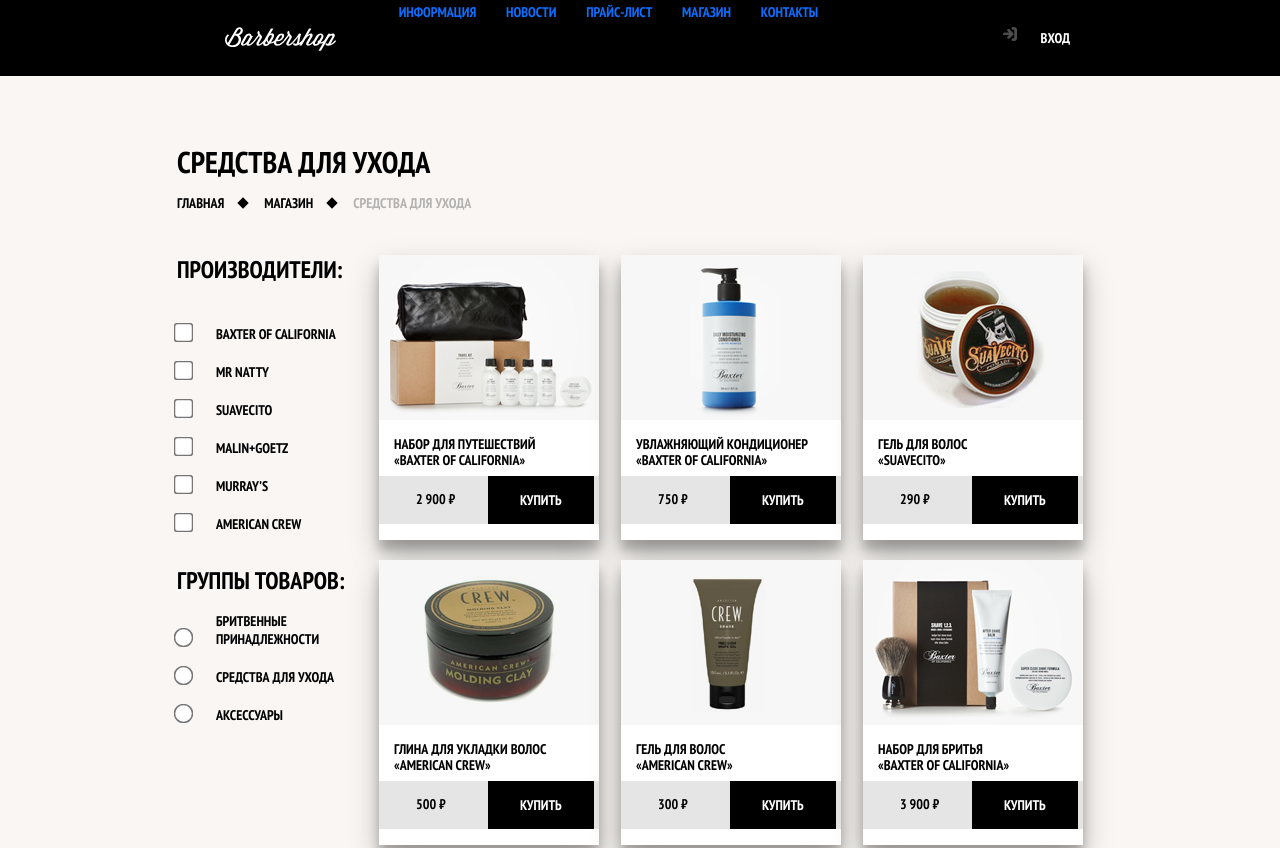
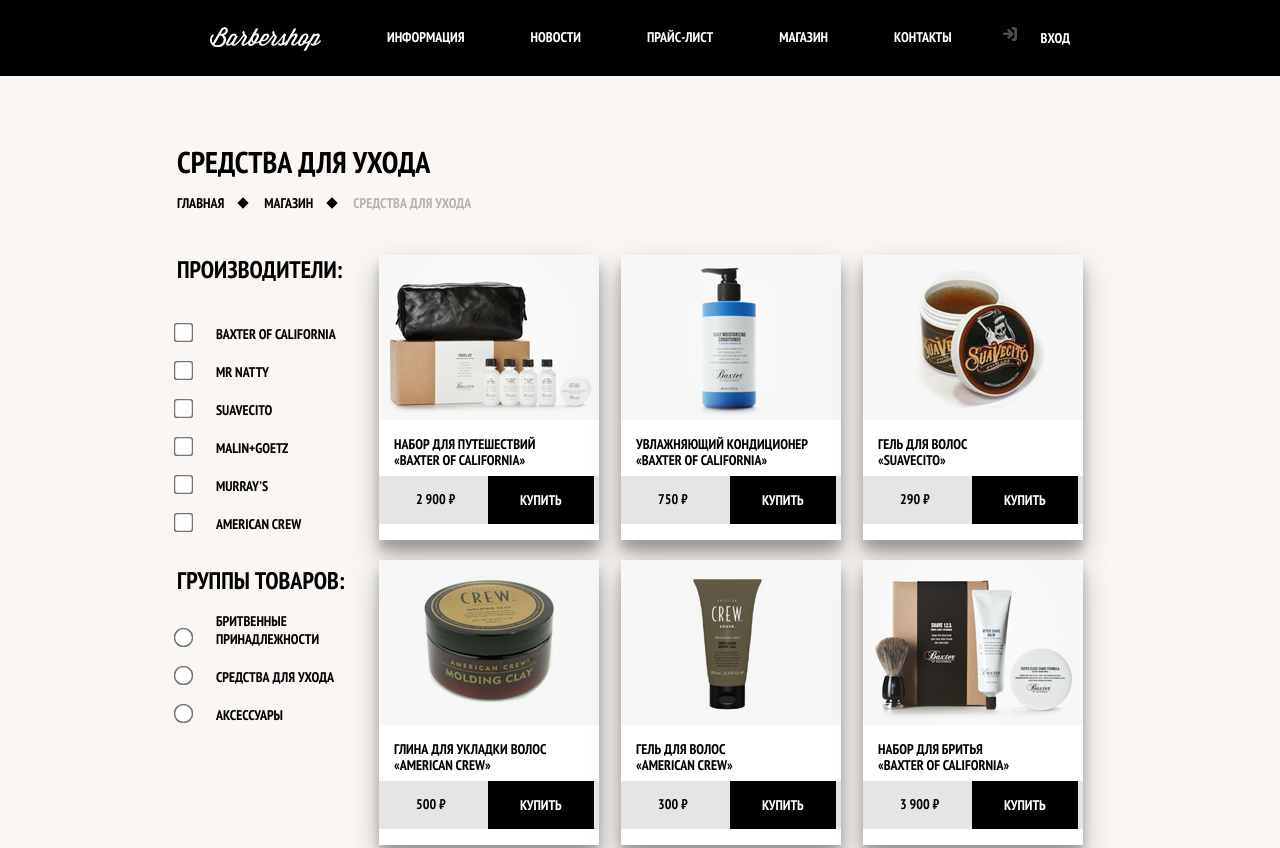
Before and after one commit to Daosima/barbershop, a plain HTML site: page shop.html in a window 1280 px wide. Shown: the top 848 px of the page. Drawn offline with Linux system fonts and the light colour scheme.

Commit message:
fix bug of shop page to navbar menu

```diff
--- a/css/sass/style.sass
+++ b/css/sass/style.sass
@@ -677,7 +677,7 @@
 
 		background-color: #ffffff
 
-		box-shadow: 0 14px 28px rgba(0,0,0,0.25), 0 10px 10px rgba(0,0,0,0.22);
+		box-shadow: 0 14px 28px rgba(0,0,0,0.25), 0 10px 10px rgba(0,0,0,0.22)
 
 		a
 			img
--- a/shop.html
+++ b/shop.html
@@ -22,11 +22,11 @@
 						<a class="shop-navigation__site-item-link" href="https://daosima.github.io/barbershop">
 							<img src="img/svg/logo.svg" alt="Логотип Барбершопа «Бородинский»">
 						</a></li>
-					<li class="main-navigation__site-item"><a class="main-navigation__site-item-link" href="https://daosima.github.io/barbershop/item">Информация</a></li>
-					<li class="main-navigation__site-item"><a class="main-navigation__site-item-link"href="#">Новости</a></li>
-					<li class="main-navigation__site-item"><a class="main-navigation__site-item-link"href="https://daosima.github.io/barbershop/price">Прайс-лист</a></li>
-					<li class="main-navigation__site-item"><a class="main-navigation__site-item-link"href="https://daosima.github.io/barbershop/shop">Магазин</a></li>
-					<li class="main-navigation__site-item"><a class="main-navigation__site-item-link"href="#">Контакты</a></li>
+					<li class="shop-navigation__site-item"><a class="shop-navigation__site-item-link" href="https://daosima.github.io/barbershop/item">Информация</a></li>
+					<li class="shop-navigation__site-item"><a class="shop-navigation__site-item-link"href="#">Новости</a></li>
+					<li class="shop-navigation__site-item"><a class="shop-navigation__site-item-link"href="https://daosima.github.io/barbershop/price">Прайс-лист</a></li>
+					<li class="shop-navigation__site-item"><a class="shop-navigation__site-item-link"href="https://daosima.github.io/barbershop/shop">Магазин</a></li>
+					<li class="shop-navigation__site-item"><a class="shop-navigation__site-item-link"href="#">Контакты</a></li>
 				</ul>
 				<ul class="shop-navigation__user-list">
 					<li class="shop-navigation__user-item">
```
Also changed, not shown: css/sass/index.sass (deleted), css/sass/shop.sass (deleted).
